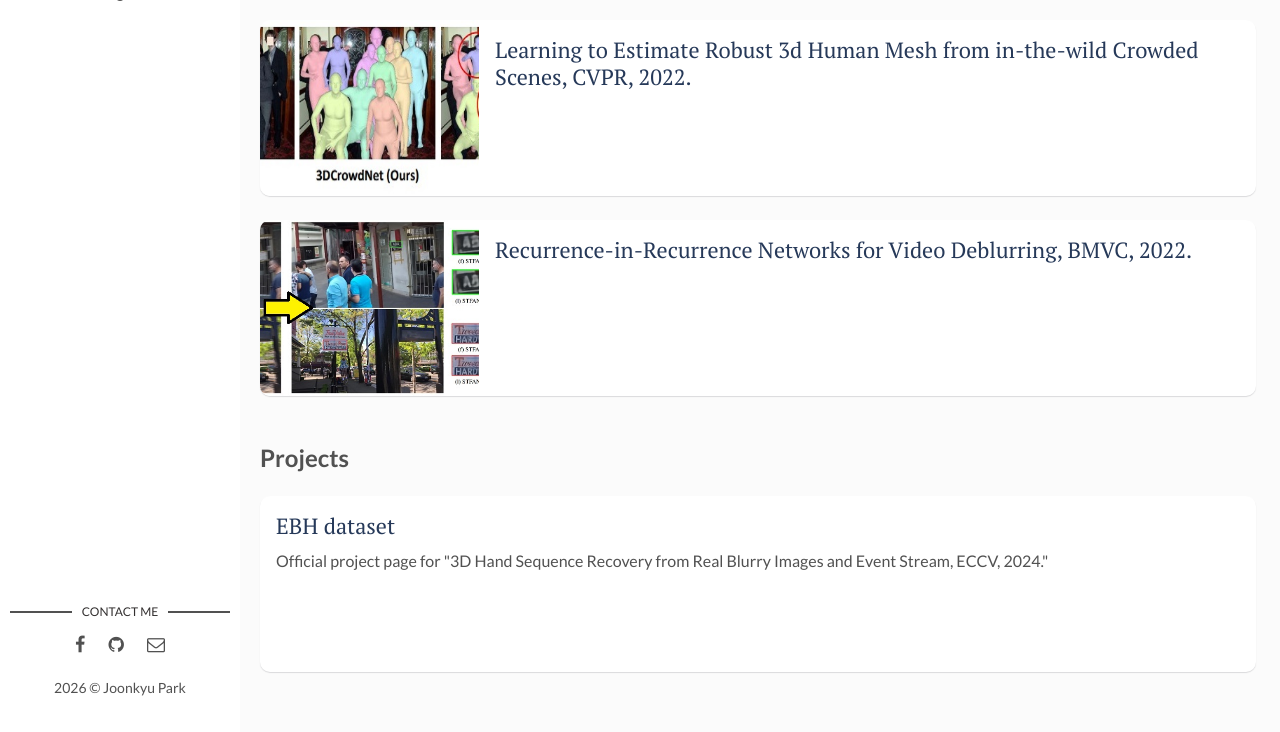
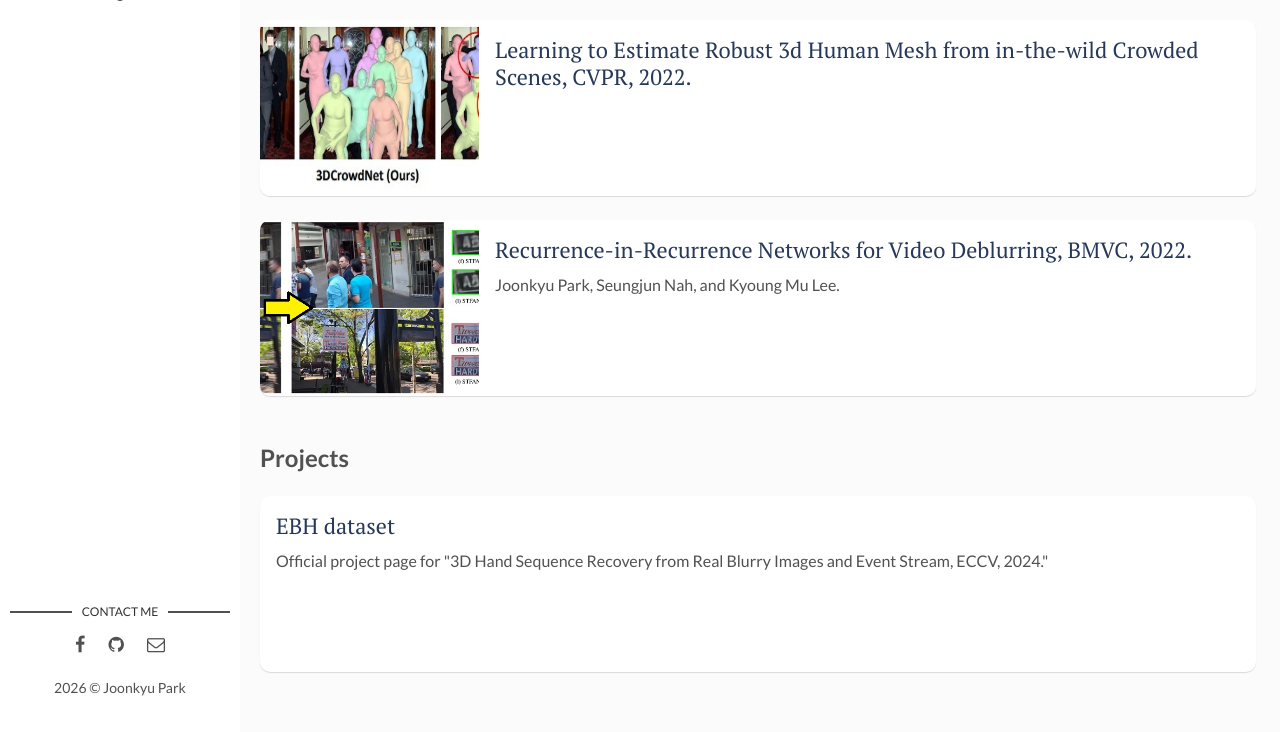
Before and after one commit to jkpark08/jkpark08.github.io, a Jekyll site: the page built from index.html, in a window 1280 px wide and 900 px high, scrolled down 2508 px, cut to the strip 168-900 px from the top of the window. Built offline with Jekyll 4.4.1, drawn with Linux system fonts in a browser that asks for light colours; the list of posts is cut into pages by our own code.

Commit message:
Update 2021-11-23-rirn.markdown

```diff
--- a/_posts/2021-11-23-rirn.markdown
+++ b/_posts/2021-11-23-rirn.markdown
@@ -1,6 +1,7 @@
 ---
 layout: post
 title: Recurrence-in-Recurrence Networks for Video Deblurring, BMVC, 2022.
+authors: Joonkyu Park, Seungjun Nah, and Kyoung Mu Lee.
 date: 2021-11-23 13:32:20 +0300
 description: BMVC, 2021. # Add post description (optional)
 img: rirn.jpg # Add image post (optional)
```
Also changed, not shown: other parts of _posts/2021-11-23-rirn.markdown (+0 -1 lines).
